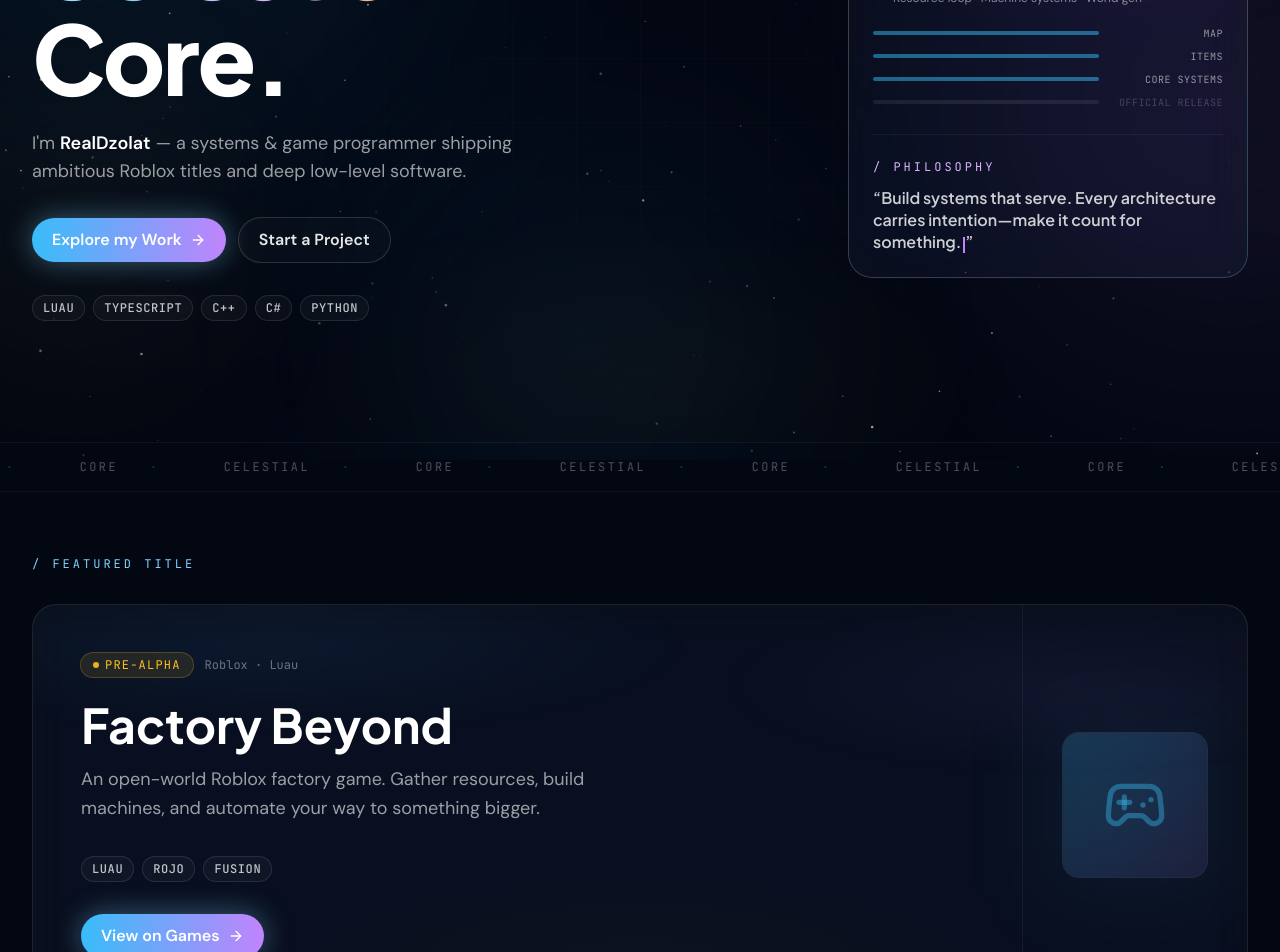
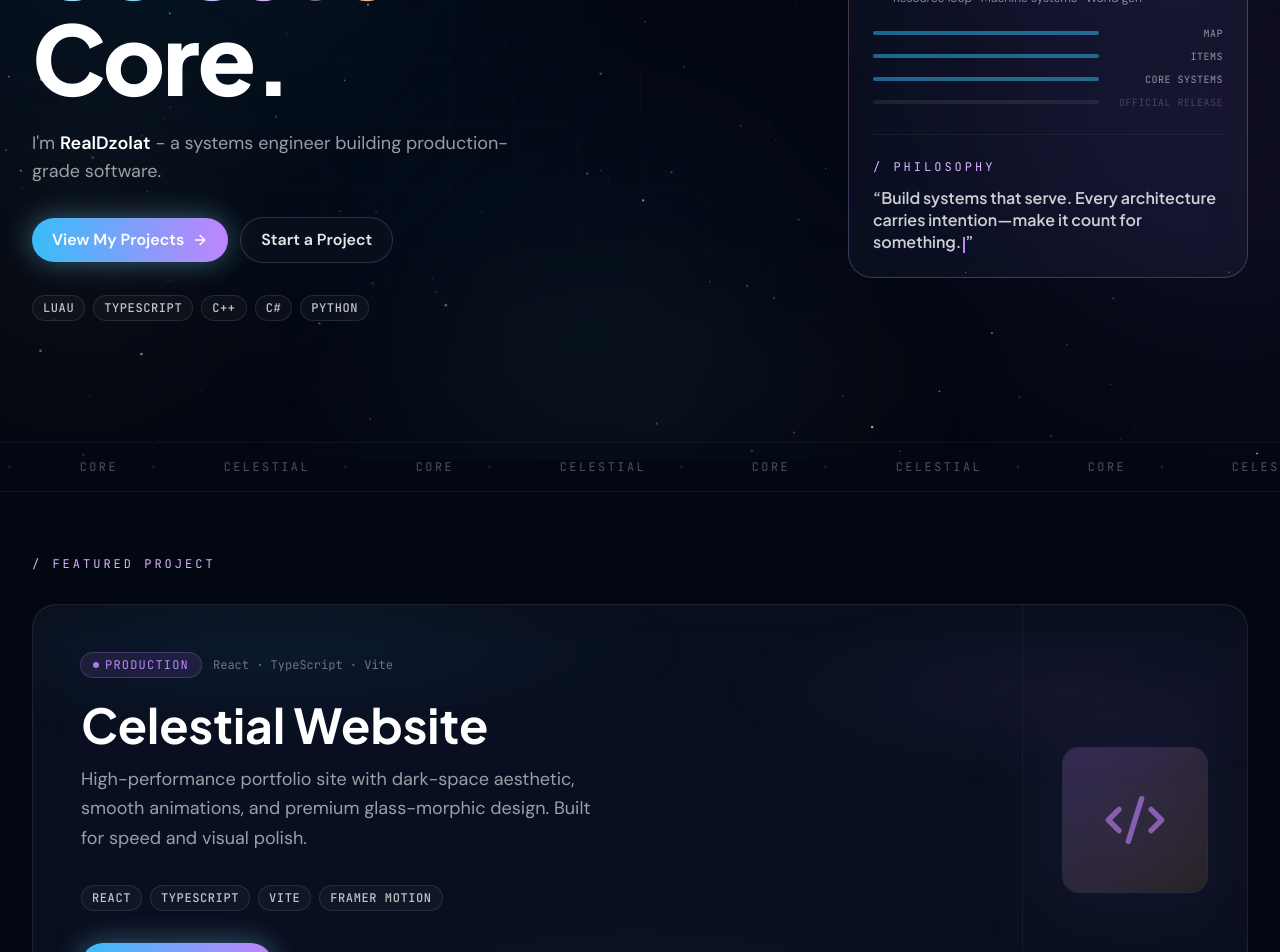
Before and after one commit to Celestial-Core-Official/Main-Website, a React (Vite) app: page / in a window 1280 px wide. Shown: the part 340-1292 px from the top of the page. Built offline with nearby package versions, Linux system fonts and the light colour scheme.

Commit message:
feat: update Home page text, remove games references, change featured project

```diff
--- a/src/pages/Home.jsx
+++ b/src/pages/Home.jsx
@@ -77,7 +77,7 @@ export default function Home() {
                 className="inline-flex items-center gap-2 rounded-full glass px-4 py-1.5 text-xs uppercase tracking-[0.22em] text-white/60"
               >
                 <Sparkles className="h-3 w-3 text-nebula-gold" />
-                Systems &amp; Game Engineering
+                Systems Engineering
               </motion.span>
 
               <motion.h1
@@ -92,13 +92,12 @@ export default function Home() {
               <motion.p variants={fadeUp} className="mt-6 max-w-lg text-[1.05rem] leading-relaxed text-white/60 md:text-lg">
                 I'm{' '}
                 <span className="font-semibold text-white">RealDzolat</span>
-                {' '}— a systems &amp; game programmer shipping ambitious
-                Roblox titles and deep low-level software.
+                {' '}- a systems engineer building production-grade software.
               </motion.p>
 
               <motion.div variants={fadeUp} className="mt-8 flex flex-col items-start gap-3 sm:flex-row sm:items-center">
-                <Button to="/games" variant="primary" icon={ArrowRight}>
-                  Explore my Work
+                <Button to="/projects" variant="primary" icon={ArrowRight}>
+                  View My Projects
                 </Button>
                 <Button to="/contact" variant="outline">
                   Start a Project
@@ -182,16 +181,16 @@ export default function Home() {
         </div>
       </div>
 
-      {/* ── Featured Game Spotlight ───────────────────────────── */}
+      {/* ── Featured Project Spotlight ────────────────────────── */}
       <section className="mx-auto max-w-7xl px-5 py-16 md:px-8">
         <motion.p
           initial={{ opacity: 0, y: 10 }}
           whileInView={{ opacity: 1, y: 0 }}
           viewport={{ once: true }}
           transition={{ duration: 0.5 }}
-          className="mb-8 font-mono text-xs uppercase tracking-[0.25em] text-nebula-blue-glow"
+          className="mb-8 font-mono text-xs uppercase tracking-[0.25em] text-nebula-purple-glow"
         >
-          / Featured Title
+          / Featured Project
         </motion.p>
         <motion.div
           initial={{ opacity: 0, y: 24 }}
@@ -204,31 +203,31 @@ export default function Home() {
           <div className="relative grid lg:grid-cols-[1fr_auto]">
             <div className="p-8 md:p-12">
               <div className="mb-6 flex flex-wrap items-center gap-3">
-                <span className="inline-flex items-center gap-1.5 rounded-full bg-nebula-gold/10 px-3 py-1 font-mono text-xs uppercase tracking-widest text-nebula-gold ring-1 ring-nebula-gold/30">
-                  <span className="h-1.5 w-1.5 rounded-full bg-nebula-gold animate-pulse" />
-                  Pre-Alpha
+                <span className="inline-flex items-center gap-1.5 rounded-full bg-nebula-purple/10 px-3 py-1 font-mono text-xs uppercase tracking-widest text-nebula-purple ring-1 ring-nebula-purple/30">
+                  <span className="h-1.5 w-1.5 rounded-full bg-nebula-purple animate-pulse" />
+                  Production
                 </span>
-                <span className="font-mono text-xs text-white/40">Roblox · Luau</span>
+                <span className="font-mono text-xs text-white/40">React · TypeScript · Vite</span>
               </div>
               <h2 className="mb-4 font-display text-4xl font-bold text-white md:text-5xl">
-                Factory Beyond
+                Celestial Website
               </h2>
               <p className="mb-8 max-w-lg text-lg leading-relaxed text-white/60">
-                An open-world Roblox factory game. Gather resources, build machines, and automate your way to something bigger.
+                High-performance portfolio site with dark-space aesthetic, smooth animations, and premium glass-morphic design. Built for speed and visual polish.
               </p>
               <div className="mb-8 flex flex-wrap gap-2">
-                {['Luau', 'Rojo', 'Fusion'].map(t => <TechBadge key={t} label={t} />)}
+                {['React', 'TypeScript', 'Vite', 'Framer Motion'].map(t => <TechBadge key={t} label={t} />)}
               </div>
-              <Button to="/games" variant="primary" icon={ArrowRight}>
-                View on Games
+              <Button to="/projects" variant="primary" icon={ArrowRight}>
+                View All Projects
               </Button>
             </div>
             <div className="hidden items-center justify-center border-l border-white/5 p-10 lg:flex">
               <div className="relative">
-                <div className="flex h-36 w-36 items-center justify-center rounded-2xl bg-gradient-to-br from-nebula-blue/20 to-nebula-purple/10 ring-1 ring-white/10">
-                  <Gamepad2 className="h-16 w-16 text-nebula-blue/40" />
+                <div className="flex h-36 w-36 items-center justify-center rounded-2xl bg-gradient-to-br from-nebula-purple/20 to-nebula-gold/10 ring-1 ring-white/10">
+                  <Code2 className="h-16 w-16 text-nebula-purple/60" />
                 </div>
-                <div className="absolute -inset-6 -z-10 rounded-3xl bg-nebula-blue/5 blur-2xl" />
+                <div className="absolute -inset-6 -z-10 rounded-3xl bg-nebula-purple/5 blur-2xl" />
               </div>
             </div>
           </div>
```
